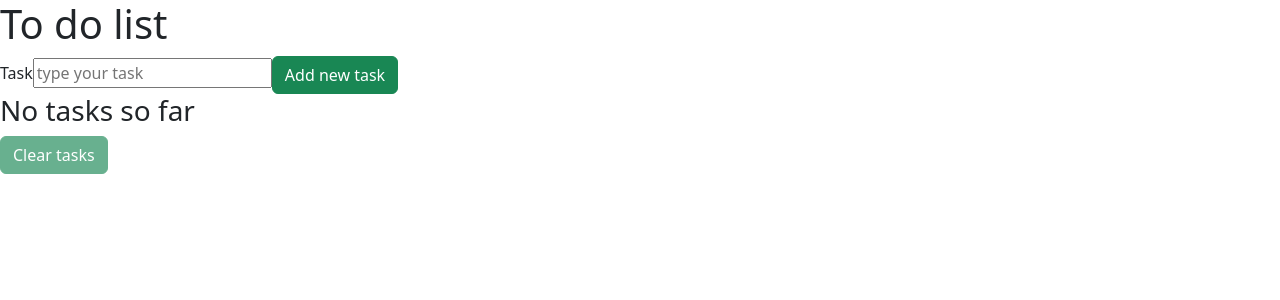
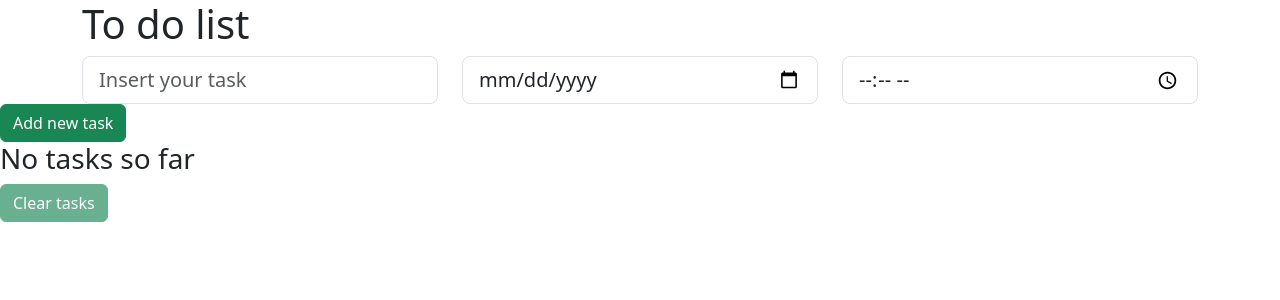
Before and after one commit to guiiffonseca/to-do-list, a React (Vite) app: page / in a window 1280 px wide. Shown: the top 300 px of the page. Built offline with nearby package versions, Linux system fonts and the light colour scheme.

Commit message:
feture: component input and add field date and time

```diff
--- a/src/ToDoList.tsx
+++ b/src/ToDoList.tsx
@@ -1,25 +1,30 @@
 import { useCallback, useEffect, useState } from 'react';
 import { List } from './types/list';
+import { Event } from './types/event';
 import Table from './components/Table';
 import Button from './components/Button';
-
-type Event = {
-  target: {
-    value: string;
-  };
-};
+import Input from './components/Input';
 
 export default function ToDoList() {
-  const [task, setTask] = useState<string>('');
-  const [toDoList, setToDoList] = useState<List[]>([{ name: '', index: null }]);
+  const [task, setTask] = useState<List>({
+    name: '',
+    date: '',
+    time: '',
+  });
+  const [toDoList, setToDoList] = useState<List[]>([]);
 
-  function handleInputChange(e: Event) {
-    setTask(e.target.value);
-  }
+  const handleInputChange = useCallback(
+    (e: Event) => {
+      if (e.target.type === 'text') setTask({ ...task, name: e.target.value });
+      if (e.target.type === 'date') setTask({ ...task, date: e.target.value });
+      if (e.target.type === 'time') setTask({ ...task, time: e.target.value });
+    },
+    [task]
+  );
 
   const handleSubmit = useCallback(() => {
-    setToDoList([...toDoList, { name: task, index: toDoList.length }]);
-    setTask('');
+    // setToDoList([...toDoList, { name: task.name, index: toDoList.length }]);
+    // setTask({});
   }, [task, toDoList]);
 
   const handleReset = useCallback(() => {
@@ -32,17 +37,27 @@ export default function ToDoList() {
 
   return (
     <>
-      <h1>To do list</h1>
-      <label htmlFor="task">
-        Task
-        <input
-          type="text"
-          id="task"
-          placeholder="type your task"
-          value={task}
-          onChange={handleInputChange}
-        />
-      </label>
+      <div className="container">
+        <h1>To do list</h1>
+        <div className="row">
+          <div className="col-sm">
+            <Input
+              type="text"
+              placeholder="Insert your task"
+              onChage={handleInputChange}
+            />
+          </div>
+
+          <div className="col-sm">
+            <Input type="date" onChage={handleInputChange} />
+          </div>
+
+          <div className="col-sm">
+            <Input type="time" onChage={handleInputChange} />
+          </div>
+        </div>
+      </div>
+
       <Button text="Add new task" isDisabled={false} onSubmit={handleSubmit} />
 
       <Table toDoList={toDoList} />
--- /dev/null
+++ b/src/components/Input.tsx
@@ -0,0 +1,19 @@
+import { Event } from '../types/event';
+
+interface Props {
+  type: 'text' | 'date' | 'time';
+  placeholder?: string;
+  onChage?: (e: Event) => void;
+}
+
+export default function Input({ type, placeholder, onChage }: Props) {
+  return (
+    <input
+      className="form-control form-control-lg"
+      type={type}
+      placeholder={placeholder}
+      aria-label=".form-control-lg example"
+      onChange={onChage}
+    />
+  );
+}
--- /dev/null
+++ b/src/types/event.ts
@@ -0,0 +1,6 @@
+export type Event = {
+  target: {
+    type: string;
+    value: string;
+  };
+};
--- a/src/types/list.ts
+++ b/src/types/list.ts
@@ -1,4 +1,6 @@
 export type List = {
   name: string;
-  index: number | null;
+  index?: number | null;
+  date: Date | string;
+  time: number | string;
 };
```
Also changed, not shown: .eslintrc.cjs.
